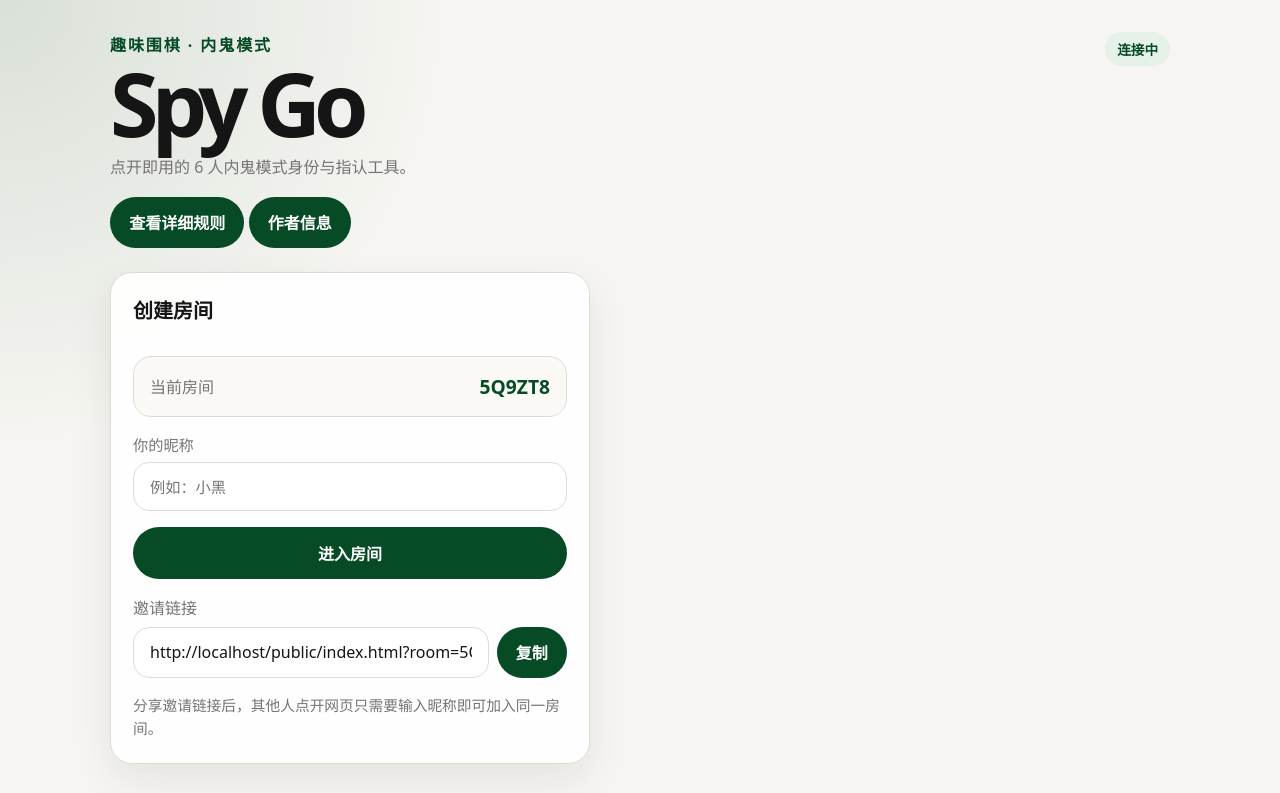
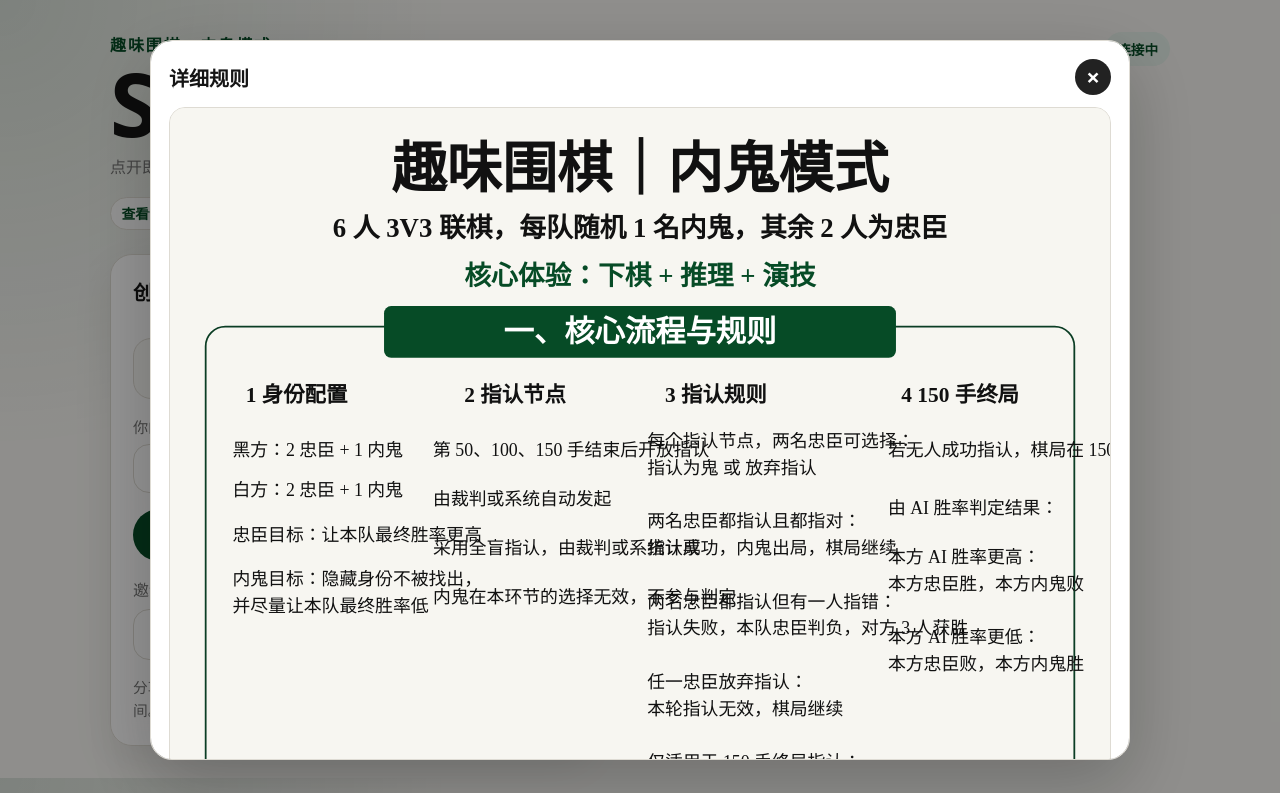
Before and after one commit to SWeeTvT/Spy-Go, a website: page public/index.html in a window 1280 px wide. Both pictures are taken after a click on the button "查看详细规则". Shown: the top 793 px of the page. Drawn offline with nearby package versions, Linux system fonts and the light colour scheme; no server answers.

Commit message:
Style about and rules modals

```diff
--- a/public/style.css
+++ b/public/style.css
@@ -33,6 +33,10 @@ body {
   color: var(--text);
 }
 
+body.modal-open {
+  overflow: hidden;
+}
+
 button,
 input {
   font: inherit;
@@ -61,6 +65,20 @@ button:disabled {
 
 button.secondary {
   background: #222;
+}
+
+button.text-button {
+  padding: 0.35rem 0.65rem;
+  border: 1px solid var(--border);
+  background: rgba(255, 255, 255, 0.75);
+  color: var(--green);
+  font-size: 0.86rem;
+  font-weight: 900;
+}
+
+button.text-button.subtle {
+  color: var(--muted);
+  font-weight: 800;
 }
 
 input {
@@ -128,6 +146,13 @@ h2 {
   color: var(--muted);
   max-width: 620px;
   line-height: 1.7;
+}
+
+.utility-actions {
+  display: flex;
+  flex-wrap: wrap;
+  gap: 0.5rem;
+  margin-top: 0.65rem;
 }
 
 .status-pill,
@@ -384,6 +409,95 @@ h2 {
   font-size: 1.35rem;
 }
 
+.modal {
+  position: fixed;
+  inset: 0;
+  z-index: 50;
+  display: grid;
+  place-items: center;
+  padding: 20px;
+}
+
+.modal-backdrop {
+  position: absolute;
+  inset: 0;
+  background: rgba(0, 0, 0, 0.42);
+}
+
+.modal-card {
+  position: relative;
+  width: min(960px, 96vw);
+  max-height: 90vh;
+  overflow: auto;
+  border-radius: 22px;
+  border: 1px solid var(--border);
+  background: #fff;
+  box-shadow: 0 24px 70px rgba(0, 0, 0, 0.22);
+  padding: 18px;
+}
+
+.small-modal {
+  width: min(460px, 92vw);
+}
+
+.rules-modal {
+  width: min(980px, 98vw);
+}
+
+.modal-head {
+  display: flex;
+  align-items: center;
+  justify-content: space-between;
+  gap: 1rem;
+  margin-bottom: 12px;
+}
+
+.modal-head h2 {
+  margin-bottom: 0;
+}
+
+.icon-button {
+  display: inline-flex;
+  align-items: center;
+  justify-content: center;
+  width: 36px;
+  height: 36px;
+  padding: 0;
+  background: #222;
+  font-size: 1.5rem;
+  line-height: 1;
+}
+
+.about-content {
+  display: grid;
+  gap: 0.6rem;
+  line-height: 1.7;
+}
+
+.about-content p {
+  margin: 0;
+}
+
+.about-content a {
+  color: var(--green);
+  font-weight: 800;
+  word-break: break-all;
+}
+
+.rules-image-wrap {
+  overflow: auto;
+  border-radius: 16px;
+  background: #f6f5f1;
+  border: 1px solid var(--border);
+}
+
+#rulesImage {
+  display: block;
+  width: 100%;
+  min-width: 720px;
+  height: auto;
+}
+
 .toast {
   position: fixed;
   left: 50%;
@@ -395,7 +509,7 @@ h2 {
   border-radius: 999px;
   box-shadow: var(--shadow);
   font-weight: 800;
-  z-index: 20;
+  z-index: 60;
 }
 
 @media (max-width: 760px) {
@@ -417,4 +531,8 @@ h2 {
   .invite-row {
     grid-template-columns: 1fr;
   }
+
+  #rulesImage {
+    min-width: 680px;
+  }
 }
```
